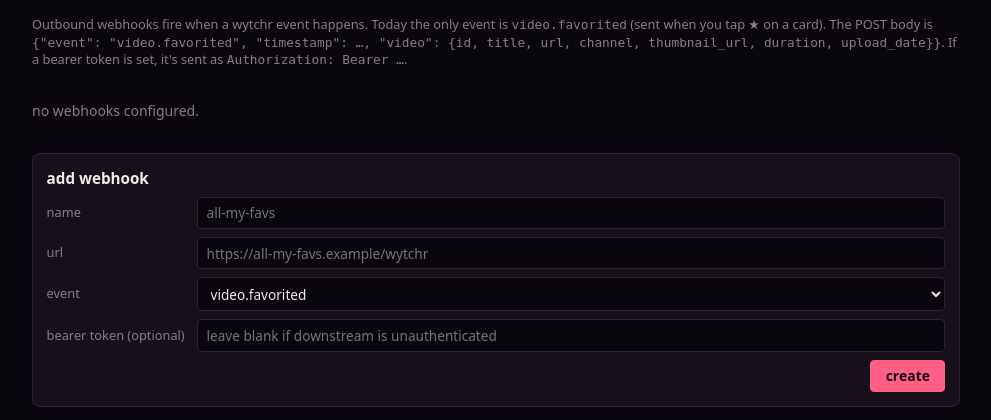
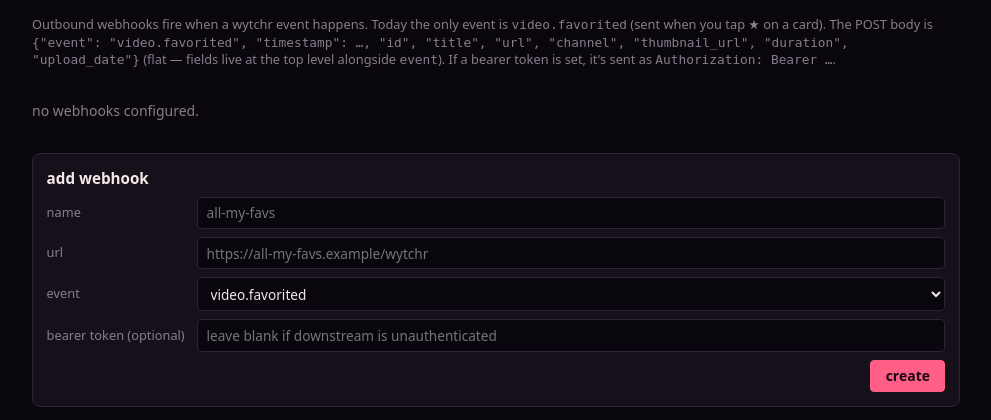
Before and after one commit to kjaymiller/wytchr, a Flask app: template templates/webhooks.html in a window 1280 px wide. Shown: the part 50-470 px from the top of the page, without its empty margins (144-1135 px from the left). Run offline with Flask 3, Linux system fonts and the light colour scheme; the template is opened without the code that fills it, so the values that code supplies are empty; parts of the project's set-up code (start-up, migrations or seed data) failed here and were passed over; some libraries are stand-ins or nearby versions.

Commit message:
Flatten webhook payload — lift video fields to top level
all-my-favs expects `url` at the top level; nesting under `video`
returned 422 `Field required`. Drop the wrapper so receivers can
treat the body as a flat dict.

```diff
--- a/app.py
+++ b/app.py
@@ -1653,7 +1653,7 @@ def favorite_video(video_id: str):
         db.execute("UPDATE videos SET favorited_at = ? WHERE video_id = ?", (now, video_id))
         db.commit()
         favorited = True
-        _fire_webhooks_async("video.favorited", {"video": _video_payload(row)})
+        _fire_webhooks_async("video.favorited", _video_payload(row))
     if request.headers.get("HX-Request"):
         return _render_card(video_id)
     return jsonify({"ok": True, "favorited": favorited})
@@ -1737,12 +1737,13 @@ def webhooks_test(hook_id: int):
         return ("not found", 404)
     _fire_webhooks_async(
         row["event"],
-        {"video": {
+        {
             "id": "test", "title": "wytchr test event",
             "url": "https://wytchr.example/test",
             "channel": "wytchr", "thumbnail_url": None,
             "duration": 0, "upload_date": None,
-        }, "test": True},
+            "test": True,
+        },
         hook_id=hook_id,
     )
     return redirect("/webhooks")
--- a/templates/webhooks.html
+++ b/templates/webhooks.html
@@ -67,7 +67,8 @@
     <p class="hint">
       Outbound webhooks fire when a wytchr event happens. Today the only event is
       <code>video.favorited</code> (sent when you tap ★ on a card). The POST body is
-      <code>{"event": "video.favorited", "timestamp": …, "video": {id, title, url, channel, thumbnail_url, duration, upload_date}}</code>.
+      <code>{"event": "video.favorited", "timestamp": …, "id", "title", "url", "channel", "thumbnail_url", "duration", "upload_date"}</code>
+      (flat — fields live at the top level alongside <code>event</code>).
       If a bearer token is set, it's sent as <code>Authorization: Bearer …</code>.
     </p>
 
```
